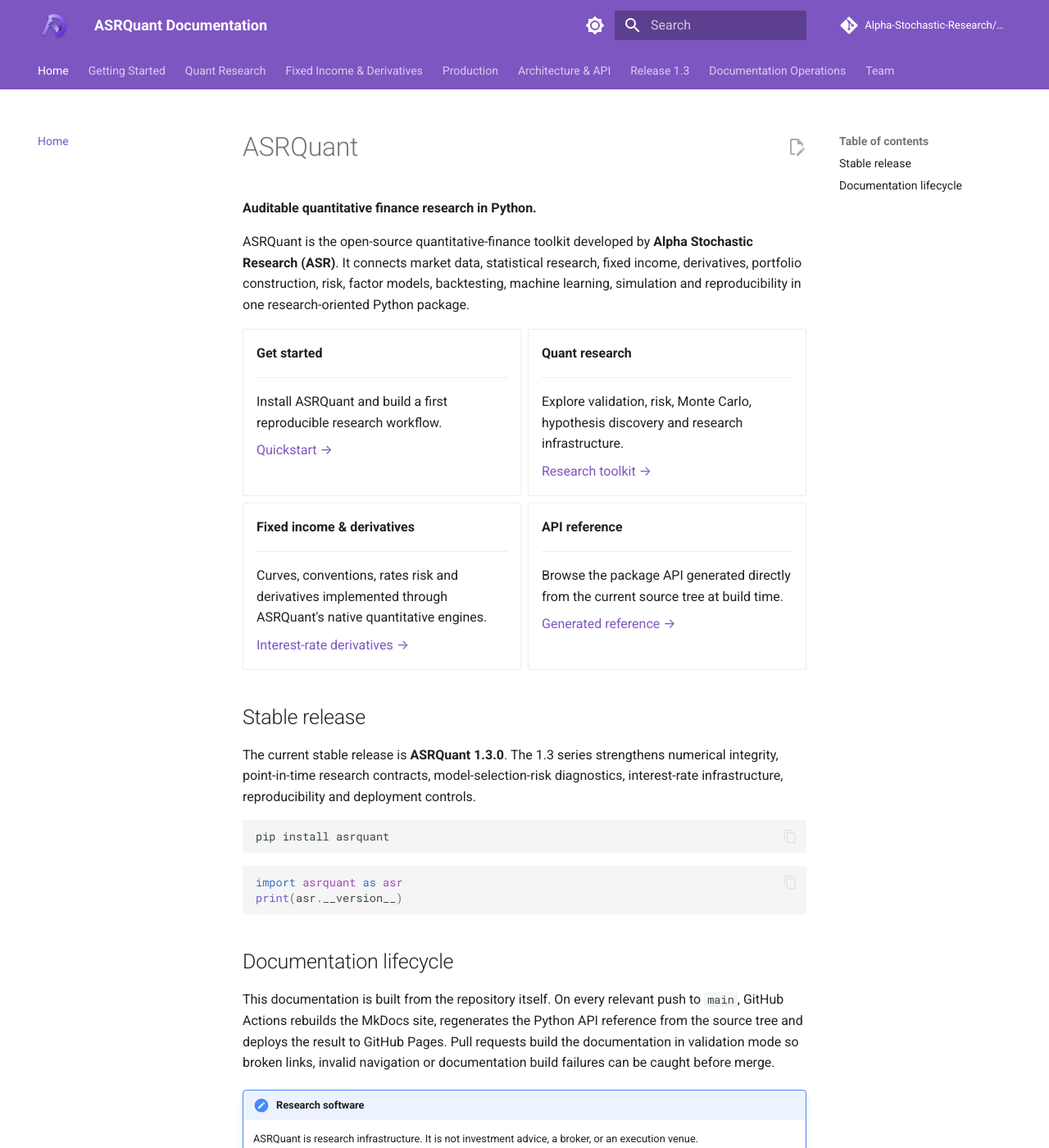
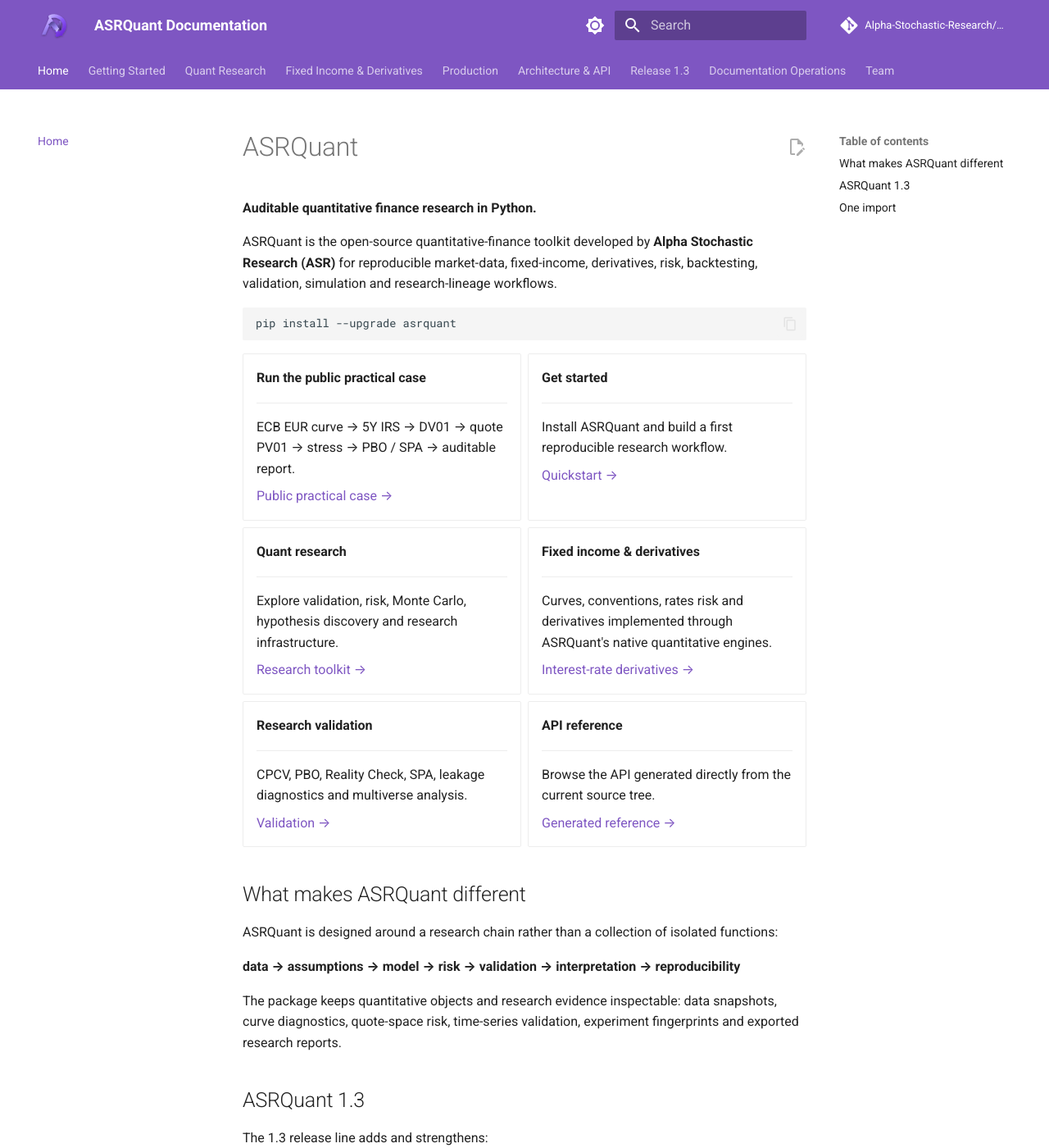
Before and after one commit to Alpha-Stochastic-Research/asr-quant, an MkDocs documentation site: the page built from docs/index.md, in a window 1280 px wide and 1400 px high. Shown: the whole window at 82% size. Built offline with MkDocs 1.6.1 and Material for MkDocs 9.7.7, drawn with Linux system fonts in a browser that asks for light colours; comment, search, counter and statistics services are not loaded; some of the changed text lies outside the part shown.

Commit message:
docs: surface the public practical case on the docs home

````diff
--- a/docs/index.md
+++ b/docs/index.md
@@ -2,9 +2,21 @@
 
 **Auditable quantitative finance research in Python.**
 
-ASRQuant is the open-source quantitative-finance toolkit developed by **Alpha Stochastic Research (ASR)**. It connects market data, statistical research, fixed income, derivatives, portfolio construction, risk, factor models, backtesting, machine learning, simulation and reproducibility in one research-oriented Python package.
+ASRQuant is the open-source quantitative-finance toolkit developed by **Alpha Stochastic Research (ASR)** for reproducible market-data, fixed-income, derivatives, risk, backtesting, validation, simulation and research-lineage workflows.
+
+```bash
+pip install --upgrade asrquant
+```
 
 <div class="grid cards" markdown>
+
+-   **Run the public practical case**
+
+    ---
+
+    ECB EUR curve → 5Y IRS → DV01 → quote PV01 → stress → PBO / SPA → auditable report.
+
+    [Public practical case →](public_practical_case.md)
 
 -   **Get started**
 
@@ -30,32 +42,50 @@
 
     [Interest-rate derivatives →](interest_rate_derivatives.md)
 
+-   **Research validation**
+
+    ---
+
+    CPCV, PBO, Reality Check, SPA, leakage diagnostics and multiverse analysis.
+
+    [Validation →](validation.md)
+
 -   **API reference**
 
     ---
 
-    Browse the package API generated directly from the current source tree at build time.
+    Browse the API generated directly from the current source tree.
 
     [Generated reference →](generated_api_reference.md)
 
 </div>
 
-## Stable release
+## What makes ASRQuant different
 
-The current stable release is **ASRQuant 1.3.0**. The 1.3 series strengthens numerical integrity, point-in-time research contracts, model-selection-risk diagnostics, interest-rate infrastructure, reproducibility and deployment controls.
+ASRQuant is designed around a research chain rather than a collection of isolated functions:
 
-```bash
-pip install asrquant
-```
+**data → assumptions → model → risk → validation → interpretation → reproducibility**
+
+The package keeps quantitative objects and research evidence inspectable: data snapshots, curve diagnostics, quote-space risk, time-series validation, experiment fingerprints and exported research reports.
+
+## ASRQuant 1.3
+
+The 1.3 release line adds and strengthens:
+
+- market conventions and curve-construction contracts;
+- rates instruments and quote-space PV01;
+- credit foundations and scenarios;
+- CPCV, PBO, Reality Check, SPA, leakage and multiverse diagnostics;
+- point-in-time data and immutable snapshots;
+- experiment lineage, research graphs and reports;
+- calibration, sensitivities, transaction costs and cross-domain risk utilities.
+
+## One import
 
 ```python
 import asrquant as asr
 print(asr.__version__)
 ```
 
-## Documentation lifecycle
-
-This documentation is built from the repository itself. On every relevant push to `main`, GitHub Actions rebuilds the MkDocs site, regenerates the Python API reference from the source tree and deploys the result to GitHub Pages. Pull requests build the documentation in validation mode so broken links, invalid navigation or documentation build failures can be caught before merge.
-
 !!! note "Research software"
     ASRQuant is research infrastructure. It is not investment advice, a broker, or an execution venue.
````
